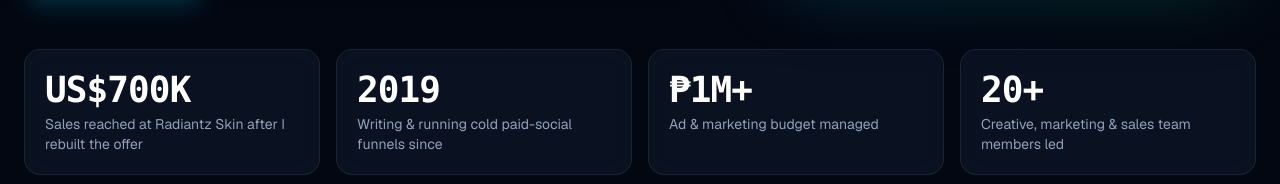
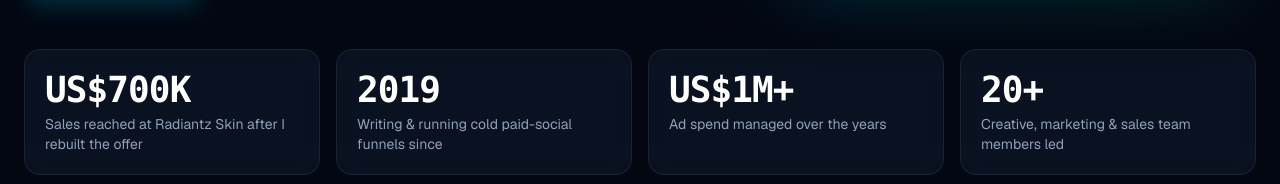
Before and after one commit to asensoproject/clive-llora-portfolio, a Next.js app: page /mmportfolio in a window 1280 px wide. Shown: the part 738-922 px from the top of the page. Built offline with nearby package versions, Linux system fonts and the light colour scheme.

Commit message:
fix(mmportfolio): ad spend managed is US$1M+
Co-Authored-By: Claude Opus 5.5 <noreply@anthropic.com>

```diff
--- a/src/data/mmPortfolioData.ts
+++ b/src/data/mmPortfolioData.ts
@@ -24,7 +24,7 @@ export const MM_PORTFOLIO_DATA = {
   stats: [
     { value: "US$700K", label: "Sales reached at Radiantz Skin after I rebuilt the offer" },
     { value: "2019", label: "Writing & running cold paid-social funnels since" },
-    { value: "₱1M+", label: "Ad & marketing budget managed" },
+    { value: "US$1M+", label: "Ad spend managed over the years" },
     { value: "20+", label: "Creative, marketing & sales team members led" },
   ],
 
@@ -72,7 +72,7 @@ export const MM_PORTFOLIO_DATA = {
         "Build cold funnels end to end for digital courses, online communities and live webinars: ad, opt-in or registration page, and autoresponder follow-up, optimized for ROAS.",
         "Write the ad copy, opt-in pages and video ad scripts, and brief the team that produces the creative.",
         "Lead creative, marketing and sales teams: a remote team of 20+ across creative production, campaigns, business development and project management.",
-        "Manage a marketing budget of over a million pesos.",
+        "Managed over US$1M in ad spend over the years.",
       ],
     },
     {
```
